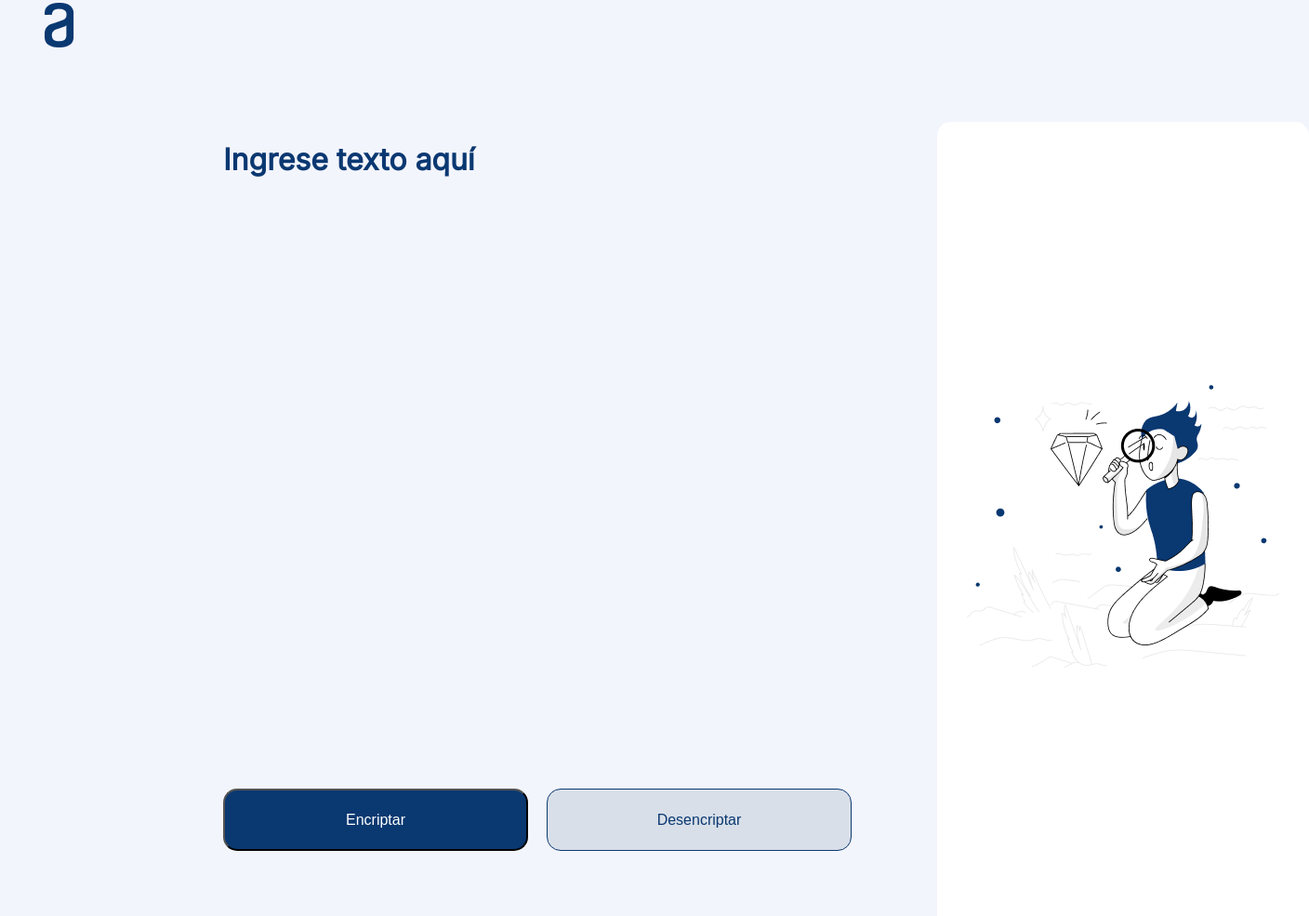
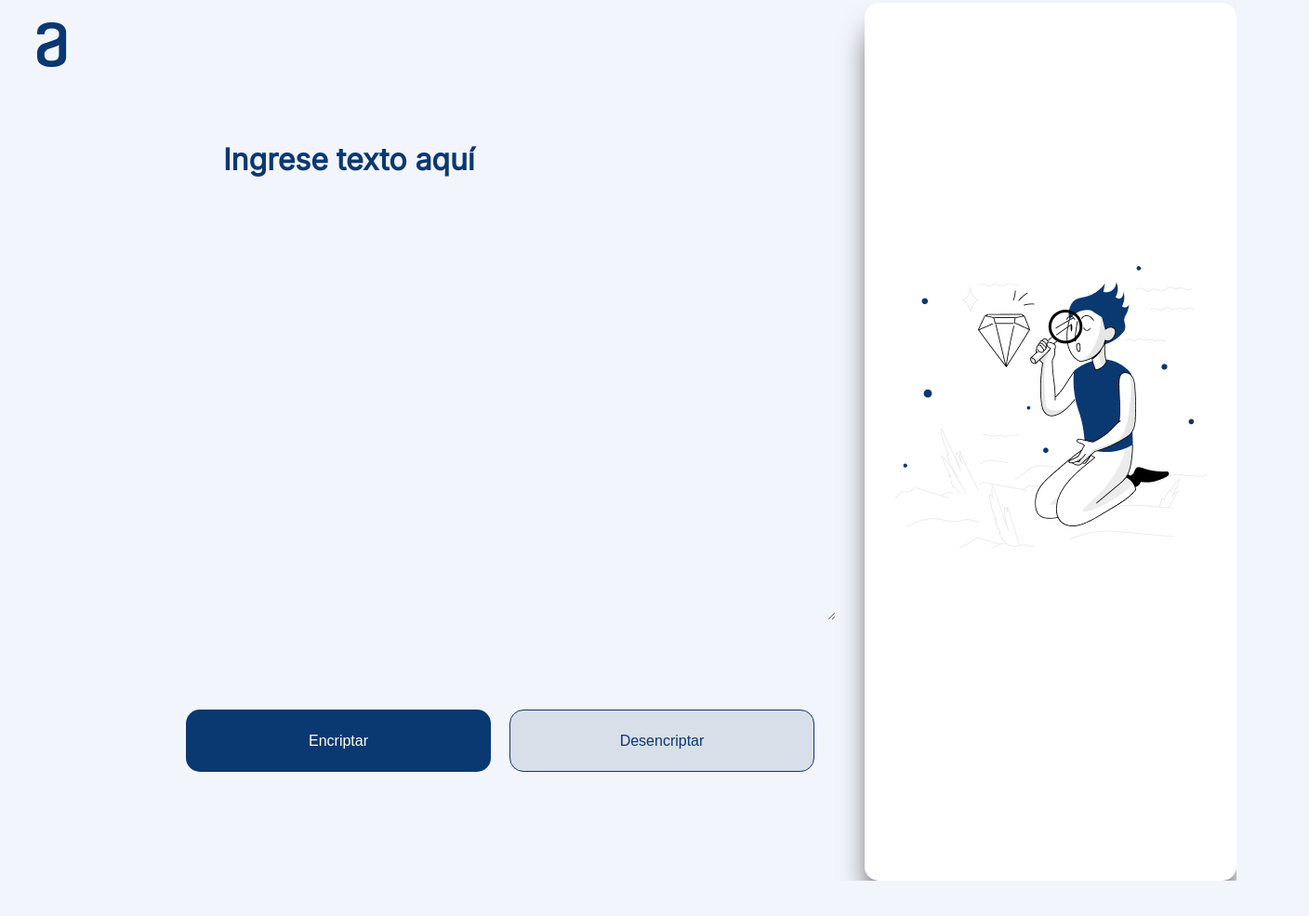
Before and after one commit to MonsalveR95/Challenge1, a plain HTML site: page Challenge 1/index.html in a window 1280 px wide. Shown: the part 37-1022 px from the top of the page at 93% size, 1408 px wide, since content can reach past the window. After the commit the page ends 984 px from the top, so only its background shows below. Drawn offline with Linux system fonts and the light colour scheme.

Commit message:
correcciones

```diff
--- a/Challenge 1/index.html
+++ b/Challenge 1/index.html
@@ -18,7 +18,9 @@
             <img src="static/Vector.png" alt="logo">
         </h1>
 
-        <h1 class="titulo">Ingrese texto aquí</h1>
+        <h1 class="titulo"> Ingrese texto aquí </h1>
+
+        <textarea name="textoaca" class="textoaca" cols="80" rows="30"></textarea>
 
         <div class="rectangulo">
             <img src="static/Muñeco.png" alt="muñeco" >
@@ -28,10 +30,6 @@
             <input type="button" value="Encriptar" class="encriptar">
             <input type="button" value="Desencriptar" class="desencriptar">
         </div>
-
-
-
-
 
     </body>
 
--- a/Challenge 1/style.css
+++ b/Challenge 1/style.css
@@ -4,12 +4,15 @@ body{
 }
 
 .logo{
-    margin: 40px 40px;
+    position:absolute ;
+    top: 40px;
+    left: 40px;
     height: 48px;
     width: 120px;
 }
 
 .titulo{
+    display: inline-block;
     color: #0a3871;
     width: 577px;
     height: 48px;
@@ -18,20 +21,29 @@ body{
     top: 168px;
 }
 
+.textoaca{
+    position: absolute;
+    top: 250px;
+    left: 240px;
+    background: #F3F5FC;
+    border: none;
+}
+
 .rectangulo{
     display: inline-block;
-    position: relative;
+    position: absolute;
     background: #FFFFFF;
     width: 400px;
     height: 944px;
-    margin-top: 40px;
-    margin-left: 1000px;
+    top: 40px;
+    left: 930px;
     border-radius: 15px;
-    box-shadow: 0px 24px 32px -8px, rgba(0, 0, 0, 0.8);
+    box-shadow: 0px 24px 32px -8px rgba(0, 0, 0, 0.8);
 }
 
 .rectangulo img{
-    margin-top: 283px;
+    position: absolute;
+    top: 283px;
     margin-left: 32px;
     margin-right: 32px;
 }
@@ -43,8 +55,8 @@ body{
     position: absolute;
     width: 680px;
     height: 67px;
-    left: 240px;
-    top: 885px;
+    left: 200px;
+    top: 800px;
 }
 
 .encriptar{
@@ -52,6 +64,7 @@ body{
     color: #FFFFFF;
     font-style: normal;
     font-size: 16px;
+    border: none;
     border-radius: 15px;
     width: 328px;
     height: 67px;
```
